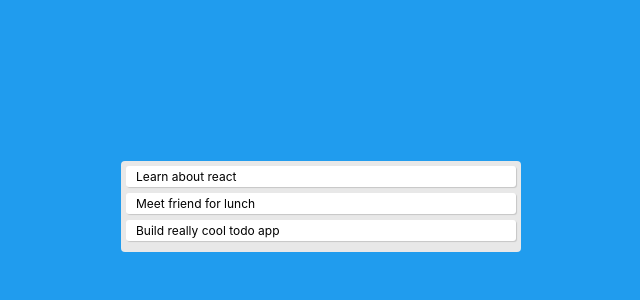
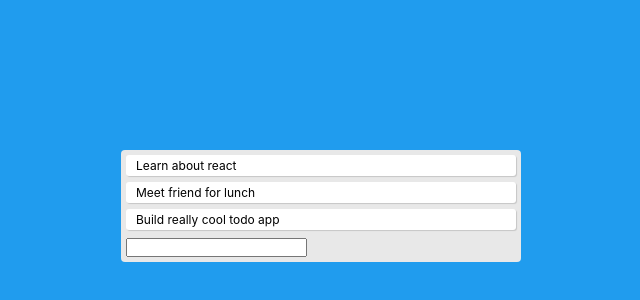
Before and after one commit to oleoot/To-do-list-react-hooks, a React (Create React App) app: page / in a window 1280 px wide. Shown: the part 194-494 px from the top of the page, without its empty margins (319-959 px from the left). Built offline with nearby package versions, Linux system fonts and the light colour scheme.

Commit message:
adding todos implemented

```diff
--- a/src/App.js
+++ b/src/App.js
@@ -9,7 +9,21 @@
   )
 }
 
+function TodoForm({ addTodo }) {
+  const [value, setValue] = useState();
 
+  const handleSubmit = e => {
+    e.preventDefault();
+    if (!value) return;
+    addTodo(value);
+    setValue('');
+  }
+  return (
+    <form onSubmit={handleSubmit}>
+      <input type="text" className="input" value={value} onChange={(e) => { setValue(e.target.value) }} />
+    </form>
+  )
+}
 
 function App() {
   const [todos, setTodos] = useState([
@@ -26,13 +40,20 @@
       isComleted: false
     },
   ]);
-  console.log(todos)
+
+  const addTodo = text => {
+    const newTodos = [...todos, { text }];
+    setTodos(newTodos)
+  }
+
+
   return (
     <div className="app">
       <div className="todo-list">
         {todos.map((todo, index) => (
           <Todo key={index} index={index} todo={todo} />
         ))}
+        <TodoForm addTodo={addTodo} />
       </div>
     </div>
   )
```
